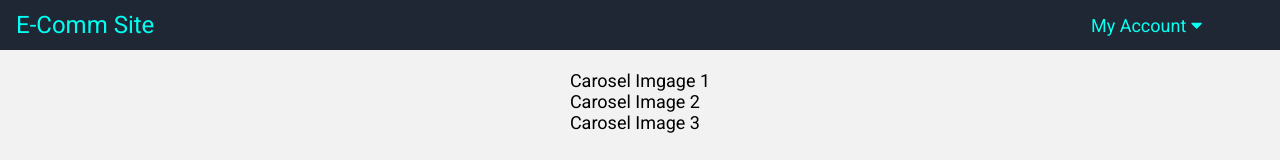
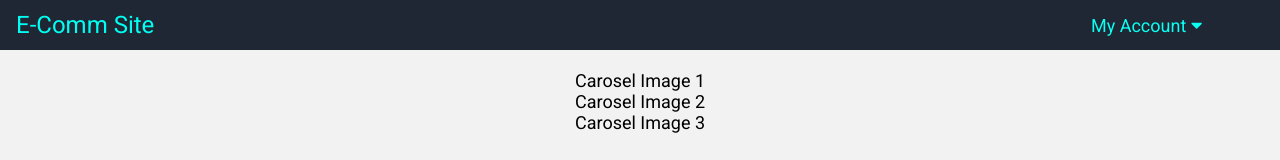
Before and after one commit to softdevpro9/react-ecommerce-frontend, a React (Create React App) app: page / in a window 1280 px wide. Shown: the top 160 px of the page. Built offline with nearby package versions, Linux system fonts and the light colour scheme; no server answers.

Commit message:
Switch category image and name

```diff
--- a/src/components/Carosel.js
+++ b/src/components/Carosel.js
@@ -3,7 +3,7 @@ import React, { Component } from 'react';
 const Carosel = () => {
     return (
         <div className="container">
-            <li>Carosel Imgage 1</li>
+            <li>Carosel Image 1</li>
             <li>Carosel Image 2</li>
             <li>Carosel Image 3</li>
         </div>
--- a/src/components/products/Categories.js
+++ b/src/components/products/Categories.js
@@ -13,13 +13,13 @@ const Categories = (props) => {
             {props.categoriesList.categories.map(category =>
             <div key={category.id}>
                 <Link to={`/category/${category.id}` }>
+                    <li className="categories-image">image</li>
                     <li className="categories-text">{ category.attributes.name } </li>
-                    <li className="categories-image">image</li>
                     </Link>
                 </div>
             )}
-    </div>
-    )
+         </div>
+     )
 }
 
 export default Categories;
```
